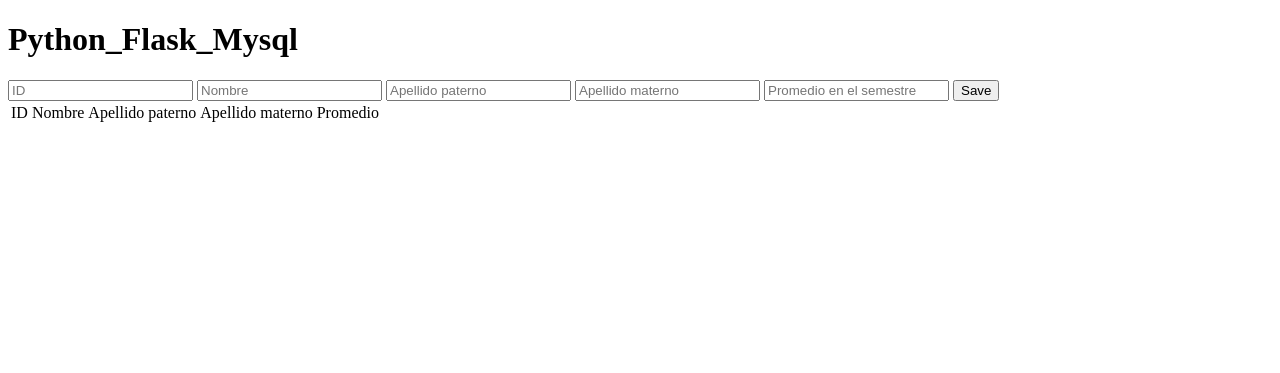
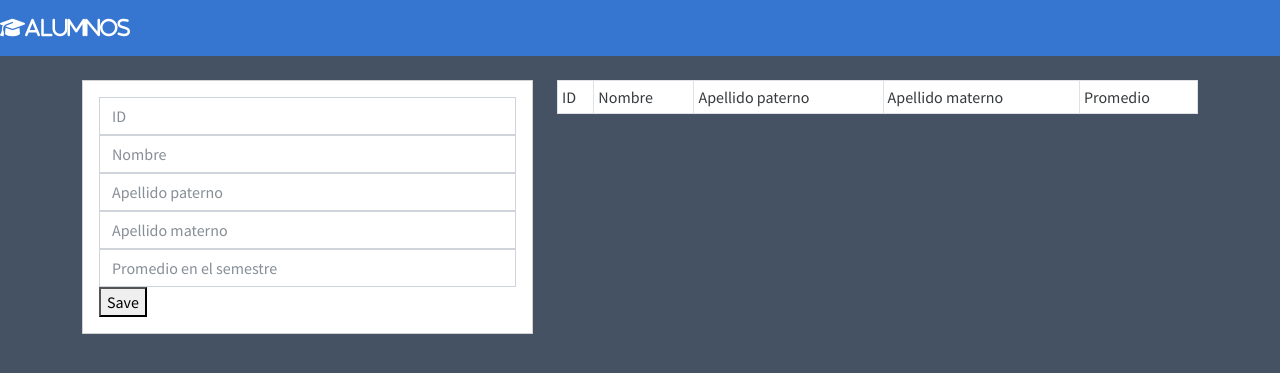
Before and after one commit to MikeCanto/flaskProject, a Flask app: page / in a window 1280 px wide. Shown: the top 373 px of the page. Run offline with Flask 3, Linux system fonts and the light colour scheme; data that the repository does not hold is empty; some libraries are stand-ins or nearby versions.

Commit message:
Diseño mejorado

```diff
--- a/templates/index.html
+++ b/templates/index.html
@@ -1,39 +1,48 @@
-<!DOCTYPE html>
-<html lang="en">
-<head>
-    <meta charset="UTF-8">
-    <title>Document</title>
-</head>
-<body>
-    <h1>Python_Flask_Mysql</h1>
+{% extends 'layout.html' %}
 
-</body>
-</html>
+{% block body %}
 
+    <div class="row">
+        <div class="col-md-5">
             {% with messages = get_flashed_messages() %} <!-- Se recibe el mensaje flash y se asigna a "messages" -->
                 {% if messages %}
                     {% for message in messages %}
+                        <div class="alert alert-success alert-dismissible fade show" role="alert">
                             <p>{{ message }}</p>
+                            <button type="button" class="btn-close" data-bs-dismiss="alert" aria-label="Close"></button>
+                        </div>
                     {% endfor %}
                 {% endif %}
             {% endwith %}
-
+            <div class="card card-body">
                 <!-- Se despliega "agregar alumnos" -->
-
                 <form action="/add_contact" method="POST">
-    <input type="text" name="id_alu" placeholder="ID">
-    <input type="text" name="nombre_alu" placeholder="Nombre">
-    <input type="text" name="ape_p_alu" placeholder="Apellido paterno">
-    <input type="text" name="ape_m_alu" placeholder="Apellido materno">
-    <input type="text" name="promedio" placeholder="Promedio en el semestre">
+                    <div class="form-group">
+                        <input type="text" name="id_alu" placeholder="ID" class="form-control">
+                    </div>
+                    <div class="form-group">
+                        <input type="text" name="nombre_alu" placeholder="Nombre" class="form-control">
+                    </div>
+                    <div class="form-group">
+                        <input type="text" name="ape_p_alu" placeholder="Apellido paterno" class="form-control">
+                    </div>
+                    <div class="form-group">
+                        <input type="text" name="ape_m_alu" placeholder="Apellido materno" class="form-control">
+                    </div>
+                    <div class="form-group">
+                        <input type="text" name="promedio" placeholder="Promedio en el semestre" class="form-control">
+                    </div>
+                    <div class="form-group">
                         <button type="submit">
                             Save
                         </button>
+                    </div>
                 </form>
-
+            </div>
+        </div>
+        <div class="col-md-7">
+            <table class="table table-striped table-bordered bg-white table-sm">
                 <!-- Se despliegan los alumnos y su informacion -->
-
-<table>
                 <thead>
                     <tr>
                         <td>ID</td>
@@ -52,10 +61,13 @@
                             <td>{{ alumno.3 }}</td>
                             <td>{{ alumno.4 }}</td>
                             <td>
-                    <a href="/edit/{{ alumno.0 }}">Editar</a>
-                    <a href="/delete/{{ alumno.0 }}">Eliminar</a>
+                                <a href="/edit/{{ alumno.0 }}" class="btn btn-secondary">Editar</a>
+                                <a href="/delete/{{ alumno.0 }}" class="btn btn-danger">Eliminar</a>
                             </td>
                         </tr>
                     {% endfor %}
                 </tbody>
             </table>
+        </div>
+    </div>
+{% endblock %}
--- /dev/null
+++ b/templates/layout.html
@@ -0,0 +1,29 @@
+<!DOCTYPE html>
+<html lang="en">
+<head>
+    <meta charset="UTF-8">
+    <title>Alumnos Flak App</title>
+    <link rel="stylesheet" href="https://bootswatch.com/5/cosmo/bootstrap.min.css">
+    <script src="https://kit.fontawesome.com/5f9c0ec06e.js" crossorigin="anonymous"></script>
+</head>
+<body style="background-color:#455263">
+    <!-- Image and text -->
+    <nav class="navbar navbar-dark" style="background-color: #3676d0;">
+        <a class="navbar-brand" href="/">
+            <i class="fa-solid fa-graduation-cap" style="color: #ffffff;">Alumnos</i>
+        </a>
+    </nav>
+
+    <div class="container pt-4">
+        {% block body %}
+        {% endblock %}
+    </div>
+
+
+<script src="https://cdn.jsdelivr.net/npm/jquery@3.5.1/dist/jquery.slim.min.js" integrity="sha384-DfXdz2htPH0lsSSs5nCTpuj/zy4C+OGpamoFVy38MVBnE+IbbVYUew+OrCXaRkfj" crossorigin="anonymous"></script>
+<script src="https://cdn.jsdelivr.net/npm/popper.js@1.16.1/dist/umd/popper.min.js" integrity="sha384-9/reFTGAW83EW2RDu2S0VKaIzap3H66lZH81PoYlFhbGU+6BZp6G7niu735Sk7lN" crossorigin="anonymous"></script>
+<script src="https://cdn.jsdelivr.net/npm/bootstrap@4.6.2/dist/js/bootstrap.min.js" integrity="sha384-+sLIOodYLS7CIrQpBjl+C7nPvqq+FbNUBDunl/OZv93DB7Ln/533i8e/mZXLi/P+" crossorigin="anonymous"></script>
+
+
+</body>
+</html>
```
Also changed, not shown: templates/edit-alumno.html (+30 -18 lines). Lines whose indentation alone changed are shown as unchanged.
